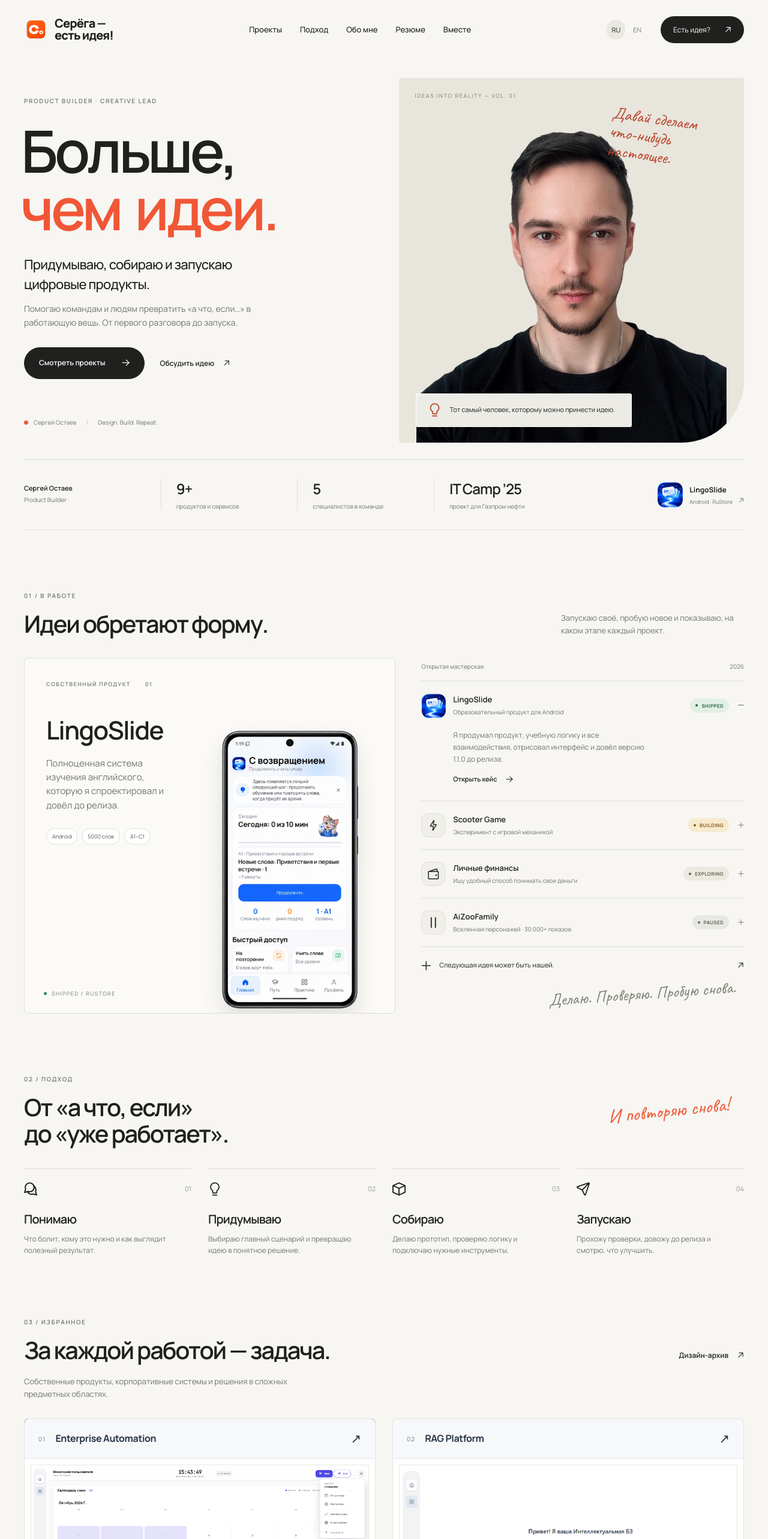
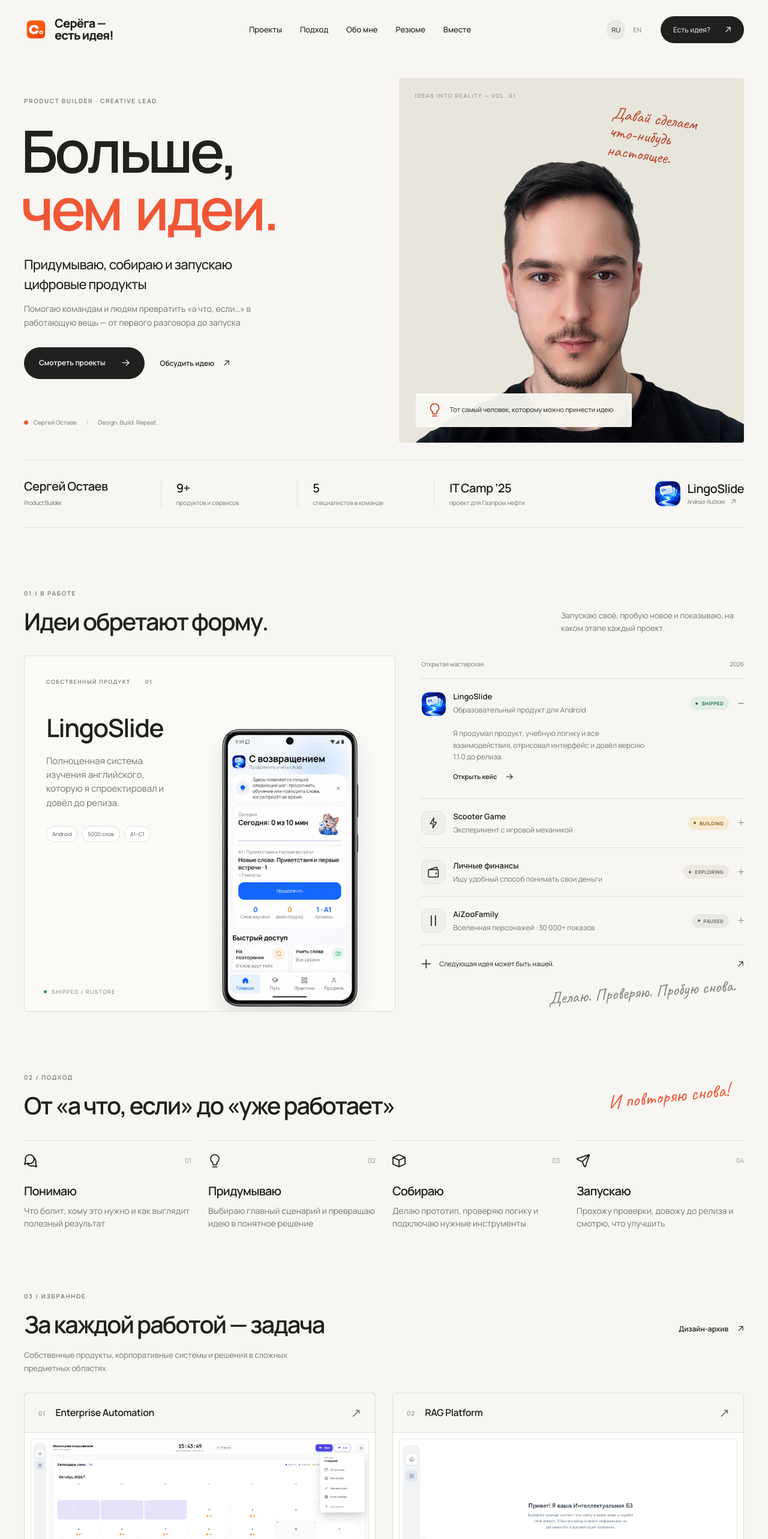
Before and after one commit to O1neDaark/so-web, a React (Vite) app: page / in a window 1280 px wide. Shown: the top 2566 px of the page at 60% size. Built offline with nearby package versions, Linux system fonts and the light colour scheme.

Commit message:
Polish portfolio layout and typography

```diff
--- a/src/rebrand/content.js
+++ b/src/rebrand/content.js
@@ -6,9 +6,9 @@
   ru: {
     brand: ['Серёга —', 'есть идея!'], name: 'Сергей Остаев', nav: ['Проекты', 'Подход', 'Обо мне', 'Резюме', 'Вместе'], menu: 'Открыть меню', close: 'Закрыть меню', skip: 'К содержанию',
     idea: 'Есть идея?', see: 'Смотреть проекты', discuss: 'Обсудить идею', back: 'Все проекты', read: 'Открыть кейс',
-    hero: ['Больше,', 'чем идеи.'], lead: 'Придумываю, собираю и запускаю цифровые продукты.',
-    intro: 'Помогаю командам и людям превратить «а что, если…» в работающую вещь. От первого разговора до запуска.',
-    note: 'Давай сделаем\nчто-нибудь настоящее.', portrait: 'Сергей Остаев, автор цифровых продуктов', caption: 'Тот самый человек, которому можно принести идею.',
+    hero: ['Больше,', 'чем идеи.'], lead: 'Придумываю, собираю и запускаю цифровые продукты',
+    intro: 'Помогаю командам и людям превратить «а что, если…» в работающую вещь — от первого разговора до запуска',
+    note: 'Давай сделаем\nчто-нибудь настоящее.', portrait: 'Сергей Остаев, автор цифровых продуктов', caption: 'Тот самый человек, которому можно принести идею',
     proof: [['9+', 'продуктов и сервисов'], ['5', 'специалистов в команде'], ['IT Camp ’25', 'проект для Газпром нефти']],
     nowLabel: '01 / В РАБОТЕ', nowTitle: 'Идеи обретают форму.', nowText: 'Запускаю своё, пробую новое и показываю, на каком этапе каждый проект.',
     lingoDesc: 'Полноценная система изучения английского, которую я спроектировал и довёл до релиза.', own: 'СОБСТВЕННЫЙ ПРОДУКТ', storeLabel: 'Открыть в RuStore',
@@ -18,9 +18,9 @@
       {name:'Личные финансы',desc:'Ищу удобный способ понимать свои деньги',status:'EXPLORING',detail:'Проверяю идею помощника для личных финансов. Сейчас — вопросы, сценарии и поиск полезного первого шага.',icon:'wallet'},
       {name:'AiZooFamily',desc:'Вселенная персонажей · 30 000+ показов',status:'PAUSED',detail:'Проект сейчас на паузе, но Pinterest продолжает приносить не менее 30 000 показов. Я создавал персонажей, визуальную вселенную и контент-систему, а затем остановил активное производство, когда оно стало забирать слишком много ресурсов.',href:'https://pinterest.com/AiZooFamily/',external:true,icon:'pause'}
     ],
-    processLabel: '02 / ПОДХОД', processTitle: 'От «а что, если»\nдо «уже работает».',
-    steps: [ ['Понимаю','Что болит, кому это нужно и как выглядит полезный результат.','comments'], ['Придумываю','Выбираю главный сценарий и превращаю идею в понятное решение.','lightbulb'], ['Собираю','Делаю прототип, проверяю логику и подключаю нужные инструменты.','box'], ['Запускаю','Прохожу проверки, довожу до релиза и смотрю, что улучшить.','send'] ],
-    workLabel:'03 / ИЗБРАННОЕ', workTitle:'За каждой работой — задача.', workText:'Собственные продукты, корпоративные системы и решения в сложных предметных областях.', archive:'Дизайн-архив',
+    processLabel: '02 / ПОДХОД', processTitle: 'От «а что, если» до «уже работает»',
+    steps: [ ['Понимаю','Что болит, кому это нужно и как выглядит полезный результат','comments'], ['Придумываю','Выбираю главный сценарий и превращаю идею в понятное решение','lightbulb'], ['Собираю','Делаю прототип, проверяю логику и подключаю нужные инструменты','box'], ['Запускаю','Прохожу проверки, довожу до релиза и смотрю, что улучшить','send'] ],
+    workLabel:'03 / ИЗБРАННОЕ', workTitle:'За каждой работой — задача', workText:'Собственные продукты, корпоративные системы и решения в сложных предметных областях', archive:'Дизайн-архив',
     projects:[
       {id:'enterprise',tag:'BIG TECH / TELECOM · NDA / LEADERSHIP',ndaLabel:'АНОНИМИЗИРОВАНО ПОД NDA',title:'Из сложного процесса — в понятную систему.',name:'Enterprise Automation',desc:'Роли, сценарии и автоматизация внутренних процессов. От разбора задачи до работы с командой внедрения.'},
       {id:'rag',tag:'BIG TECH / TELECOM · NDA / AI / KNOWLEDGE',ndaLabel:'АНОНИМИЗИРОВАНО ПОД NDA',title:'Знания компании, с которыми можно говорить.',name:'RAG Platform',desc:'Поиск по корпоративным знаниям: понятный ответ, источник и контроль доверия к AI.'},
@@ -48,7 +48,7 @@
   },
   en: {
     brand:['Sergey —','got an idea!'], name:'Sergey Ostaev',nav:['Projects','Approach','About','CV','Work together'],menu:'Open menu',close:'Close menu',skip:'Skip to content',idea:'Got an idea?',see:'Explore projects',discuss:'Let’s talk',back:'All projects',read:'Read the story',
-    hero:['Beyond','ideas.'],lead:'I imagine, build and launch digital products.',intro:'I help people and teams turn “what if…” into something that works. From the first conversation to launch.',note:'Let’s make\nsomething real.',portrait:'Sergey Ostaev, digital product builder',caption:'The person you can bring your idea to.',
+    hero:['Beyond','ideas.'],lead:'I imagine, build and launch digital products',intro:'I help people and teams turn “what if…” into something that works — from the first conversation to launch',note:'Let’s make\nsomething real.',portrait:'Sergey Ostaev, digital product builder',caption:'The person you can bring your idea to',
     proof:[['9+','products and services'],['5','specialists coordinated'],['IT Camp ’25','project for Gazprom Neft']],
     nowLabel:'01 / IN PROGRESS',nowTitle:'Ideas taking shape.',nowText:'Building my own products, trying new things and sharing where each project stands.',lingoDesc:'A complete English learning system I designed and took through release.',own:'OWN PRODUCT',storeLabel:'View on RuStore',
     nowRows:[
@@ -57,8 +57,8 @@
       {name:'Personal Finance',desc:'A clearer way to understand money',status:'EXPLORING',detail:'Exploring a personal finance assistant. Right now: questions, scenarios and a useful first step.',icon:'wallet'},
       {name:'AiZooFamily',desc:'Character universe · 30K+ impressions',status:'PAUSED',detail:'The project is currently paused, but Pinterest still generates at least 30K impressions. I built the characters, visual universe and content system, then paused active production when the resource cost became too high.',href:'https://pinterest.com/AiZooFamily/',external:true,icon:'pause'}
     ],
-    processLabel:'02 / APPROACH',processTitle:'From “what if”\nto “it works”.',steps:[['Understand','The problem, the people and what a useful outcome looks like.','comments'],['Imagine','Choose the core scenario and turn the idea into a clear solution.','lightbulb'],['Build','Make a prototype, test the logic and bring in the right tools.','box'],['Launch','Test, ship and find what to improve next.','send']],
-    workLabel:'03 / SELECTED WORK',workTitle:'A real problem behind every project.',workText:'Independent products, enterprise systems and solutions in complex domains.',archive:'Design archive',
+    processLabel:'02 / APPROACH',processTitle:'From “what if” to “it works”',steps:[['Understand','The problem, the people and what a useful outcome looks like','comments'],['Imagine','Choose the core scenario and turn the idea into a clear solution','lightbulb'],['Build','Make a prototype, test the logic and bring in the right tools','box'],['Launch','Test, ship and find what to improve next','send']],
+    workLabel:'03 / SELECTED WORK',workTitle:'A real problem behind every project',workText:'Independent products, enterprise systems and solutions in complex domains',archive:'Design archive',
     projects:[
       {id:'enterprise',tag:'BIG TECH / TELECOM · NDA / LEADERSHIP',ndaLabel:'ANONYMIZED UNDER NDA',title:'Complex processes. Clear systems.',name:'Enterprise Automation',desc:'Roles, scenarios and internal automation. From understanding the problem to collaborating with the delivery team.'},
       {id:'rag',tag:'BIG TECH / TELECOM · NDA / AI / KNOWLEDGE',ndaLabel:'ANONYMIZED UNDER NDA',title:'Company knowledge you can talk to.',name:'RAG Platform',desc:'Enterprise knowledge search with clear answers, visible sources and trust in AI.'},
--- a/src/rebrand/polish.css
+++ b/src/rebrand/polish.css
@@ -426,3 +426,80 @@
     display: block;
   }
 }
+
+/* 2026-10-07 desktop feedback pass */
+.rb-nav a {
+  transition: color 180ms ease-out;
+}
+
+.rb-nav a::after {
+  display: none;
+}
+
+.rb-work-image {
+  border: 1px solid var(--rb-line);
+  border-radius: 5px;
+  background: var(--rb-paper);
+}
+
+.rb-cover-heading {
+  min-height: 64px;
+  background: var(--rb-paper);
+  color: var(--rb-ink);
+  border-bottom-color: var(--rb-line);
+}
+
+.rb-cover-heading span,
+.rb-cover-heading span:last-child {
+  color: var(--rb-muted);
+}
+
+.rb-cover-heading strong {
+  color: var(--rb-ink);
+  font-weight: 600;
+}
+
+@media (hover: hover) and (pointer: fine) {
+  .rb-nav a:hover {
+    color: var(--rb-accent);
+  }
+}
+
+@media (min-width: 1101px) {
+  .rb-portrait-wrap {
+    border-radius: 4px;
+  }
+
+  .rb-portrait {
+    inset: 0;
+    width: 100%;
+    height: 100%;
+    object-fit: cover;
+    object-position: center 18%;
+  }
+
+  .rb-proof-caption,
+  .rb-proof strong,
+  .rb-proof-product {
+    font-size: 20px;
+    line-height: 1.2;
+    letter-spacing: -0.55px;
+    font-weight: 600;
+  }
+
+  .rb-row-name small {
+    max-width: 300px;
+    font-size: 12px;
+    line-height: 1.45;
+  }
+
+  .rb-process .rb-multiline {
+    white-space: nowrap;
+  }
+
+  .rb-process-grid p {
+    max-width: none;
+    font-size: 14px;
+    line-height: 1.55;
+  }
+}
```
